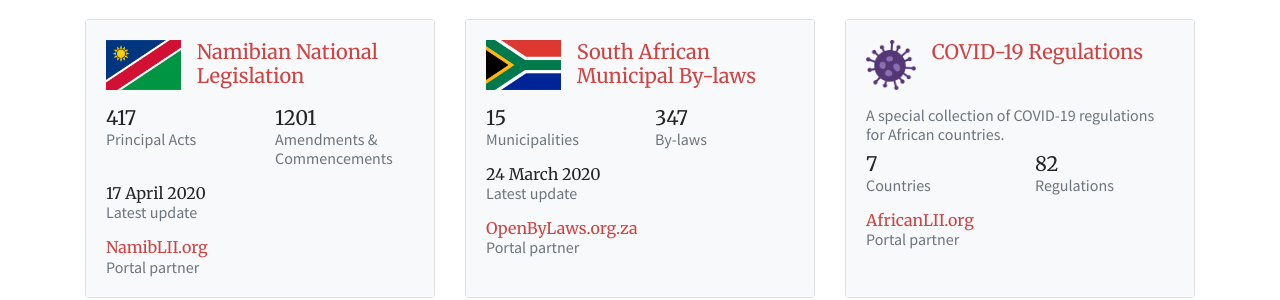
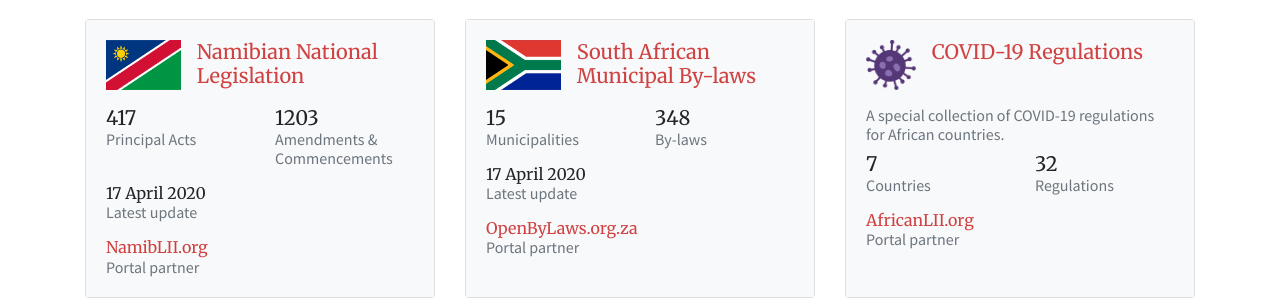
Before and after one commit to laws-africa/laws-africa.github.io, a Jekyll site: the page built from index.html, in a window 1280 px wide and 900 px high, scrolled down 472 px. Shown: the part 155-455 px from the top of the window. Built offline with Jekyll 4.4.1, drawn with Linux system fonts in a browser that asks for light colours; nearby versions of some CDN libraries.

Commit message:
covid19 stats

```diff
--- a/_data/commons.json
+++ b/_data/commons.json
@@ -1,17 +1,17 @@
 {
+  "covid19": {
+    "as_at_date": "2020-04-20",
+    "n_countries": 7,
+    "n_principal": 32
+  },
   "na": {
     "as_at_date": "2020-04-17",
     "n_principal": 417,
-    "n_stubs": 1201
+    "n_stubs": 1203
   },
   "za": {
-    "as_at_date": "2020-03-24",
-    "n_bylaws": 347,
+    "as_at_date": "2020-04-17",
+    "n_bylaws": 348,
     "n_municipalities": 15
-  },
-  "covid19": {
-    "as_at_date": "2020-03-24",
-    "n_works": 82,
-    "n_countries": 7
   }
 }
--- a/_layouts/commons.html
+++ b/_layouts/commons.html
@@ -130,7 +130,7 @@
                   <div class="subtitle">Countries</div>
                 </div>
                 <div class="col-6">
-                  <h5 class="mb-0">{{ site.data.commons.covid19.n_works }}</h5>
+                  <h5 class="mb-0">{{ site.data.commons.covid19.n_principal }}</h5>
                   <div class="subtitle">Regulations</div>
                 </div>
               </div>
--- a/index.html
+++ b/index.html
@@ -113,7 +113,7 @@
                 <div class="subtitle">Countries</div>
               </div>
               <div class="col-6">
-                <h5 class="mb-0">{{ site.data.commons.covid19.n_works }}</h5>
+                <h5 class="mb-0">{{ site.data.commons.covid19.n_principal }}</h5>
                 <div class="subtitle">Regulations</div>
               </div>
             </div>
```
Also changed, not shown: bin/update-stats.py (+16 -2 lines).
